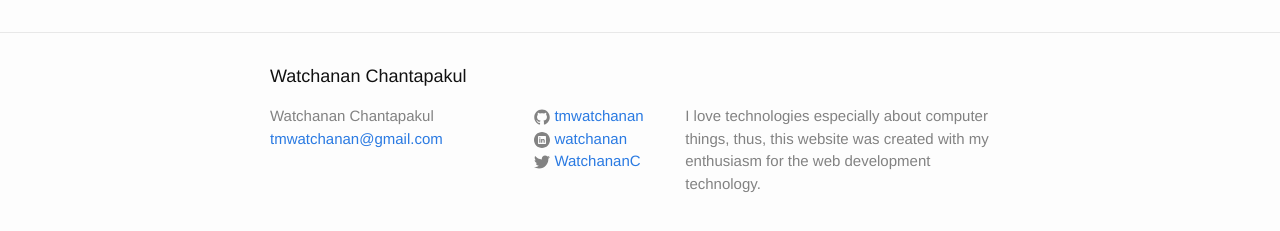
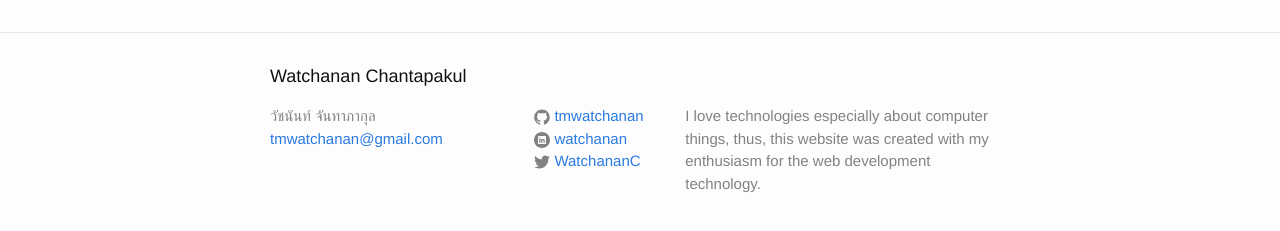
Before and after one commit to tmwatchanan/tmwatchanan.github.io, a Jekyll site: the page built from index.html, in a window 1280 px wide. Shown: the part 354-585 px from the top of the page. Built offline with Jekyll 4.4.1, drawn with Linux system fonts in a browser that asks for light colours.

Commit message:
Add Thai title name

```diff
--- a/_config.yml
+++ b/_config.yml
@@ -7,6 +7,7 @@
 
 # Site settings
 title: Watchanan Chantapakul
+title_thai: วัชนันท์ จันทาภากุล
 email: tmwatchanan@gmail.com
 description: > # this means to ignore newlines until "baseurl:"
   I love technologies especially about computer things, thus, this website was created with my enthusiasm for the web development technology.
--- a/_includes/footer.html
+++ b/_includes/footer.html
@@ -7,7 +7,7 @@
     <div class="footer-col-wrapper">
       <div class="footer-col footer-col-1">
         <ul class="contact-list">
-          <li>{{ site.title }}</li>
+          <li>{{ site.title_thai }}</li>
           <li><a href="mailto:{{ site.email }}">{{ site.email }}</a></li>
         </ul>
       </div>
```
Also changed, not shown: 5 other files.
